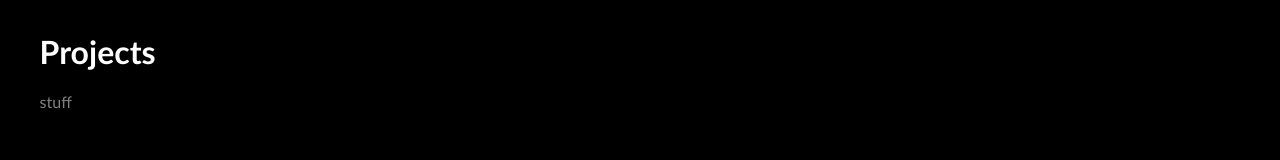
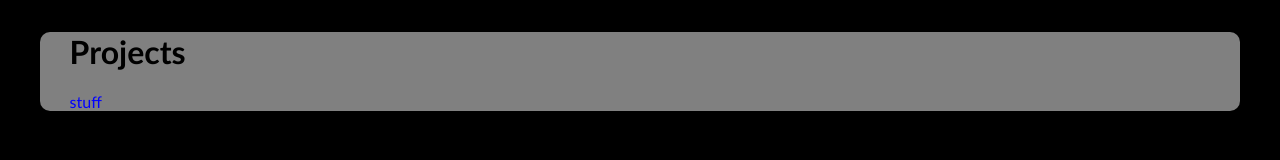
Before and after one commit to 1N4005/1N4005.github.io, a plain HTML site: page index.html in a window 1280 px wide. Drawn offline with Linux system fonts and the light colour scheme.

Commit message:
MORE STYLES

```diff
--- a/index.html
+++ b/index.html
@@ -7,7 +7,9 @@
   <link rel="stylesheet" href="style.css">
 </head>
 <body>
-  <h1 class="text">Projects</h1>
-  <a href="stuff.html" class="link">stuff</a>
+  <div class="pane">
+    <h1 class="text">Projects</h1>
+    <a href="stuff.html" class="link">stuff</a>
+  </div>
 </body>
 </html>
--- a/style.css
+++ b/style.css
@@ -4,9 +4,19 @@
     margin-right: auto;
 }
 
+.pane {
+    background-color: gray;
+    display: block;
+    margin-left: 2.5%;
+    margin-right: 2.5%;
+    margin-top: 2.5%;
+    margin-bottom: 2.5%;
+    border-radius:10px;
+}
+
 .text {
     font-family: 'Trebuchet MS', 'Lucida Sans Unicode', 'Lucida Grande', 'Lucida Sans', Arial, sans-serif;
-    color:white;
+    color:black;
     margin-left: 2.5%;
     margin-top: 2.5%;
     margin-right: 2.5%
@@ -18,7 +28,7 @@ p {
 
 .link {
     font-family: 'Trebuchet MS', 'Lucida Sans Unicode', 'Lucida Grande', 'Lucida Sans', Arial, sans-serif;
-    color: gray;
+    color: blue;
     text-decoration: none;
     margin-left: 2.5%;
     margin-top: 2.5%;
```
Also changed, not shown: stuff.html (+2 -0 lines).
